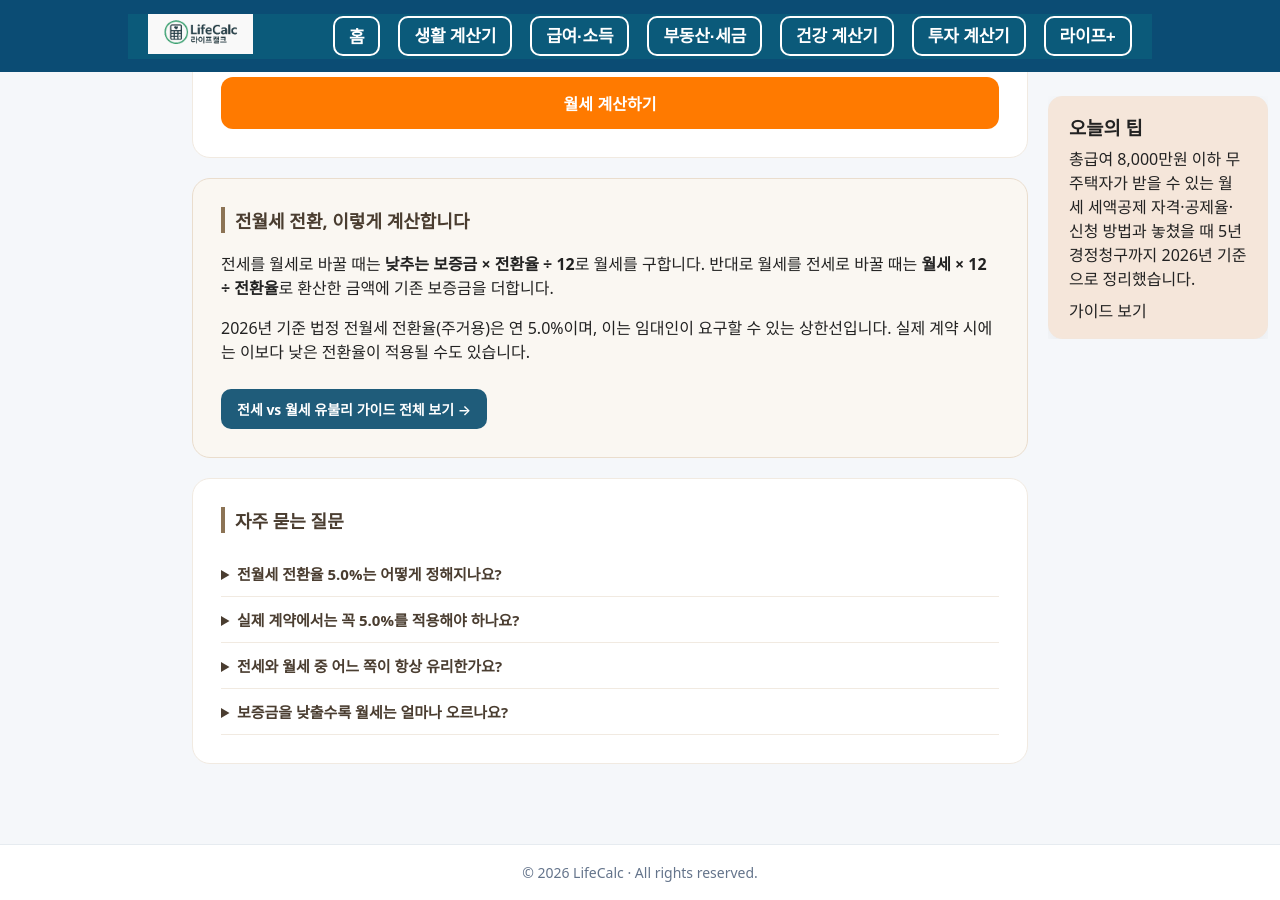
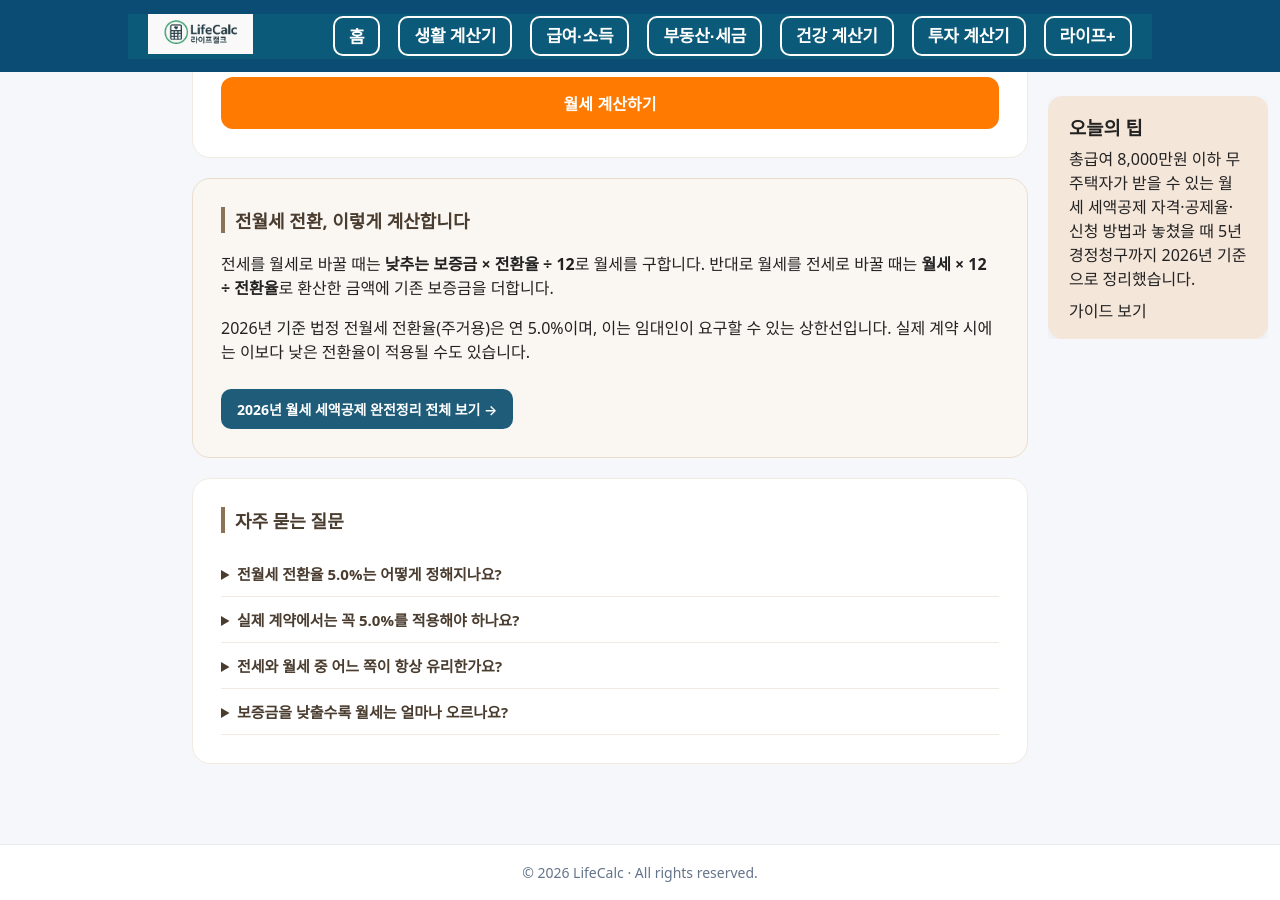
Before and after one commit to khai-lang/LifeCalc, a Jekyll site: the page built from realestate/rent-to-jeonse/index.md, in a window 1280 px wide and 900 px high, scrolled down 700 px. Built offline with Jekyll 4.4.1, drawn with Linux system fonts in a browser that asks for light colours.

Commit message:
Update index.md

```diff
--- a/realestate/rent-to-jeonse/index.md
+++ b/realestate/rent-to-jeonse/index.md
@@ -185,7 +185,7 @@ meta-viewport: "width=device-width, initial-scale=1" title: "전월세 전환율
   <h3>전월세 전환, 이렇게 계산합니다</h3>
   <p>전세를 월세로 바꿀 때는 <strong>낮추는 보증금 × 전환율 ÷ 12</strong>로 월세를 구합니다. 반대로 월세를 전세로 바꿀 때는 <strong>월세 × 12 ÷ 전환율</strong>로 환산한 금액에 기존 보증금을 더합니다.</p>
   <p>2026년 기준 법정 전월세 전환율(주거용)은 연 5.0%이며, 이는 임대인이 요구할 수 있는 상한선입니다. 실제 계약 시에는 이보다 낮은 전환율이 적용될 수도 있습니다.</p>
-  <a class="rtj-btn-sub" href="/guide/rent-to-jeonse-guide-2026/">전세 vs 월세 유불리 가이드 전체 보기 →</a>
+  <a class="rtj-btn-sub" href="/guide/monthly-rent-tax-credit-2026/"> 2026년 월세 세액공제 완전정리 전체 보기 →</a>
 </section>
 
 <script async src="https://pagead2.googlesyndication.com/pagead/js/adsbygoogle.js?client=ca-pub-3758454239921831"
```
